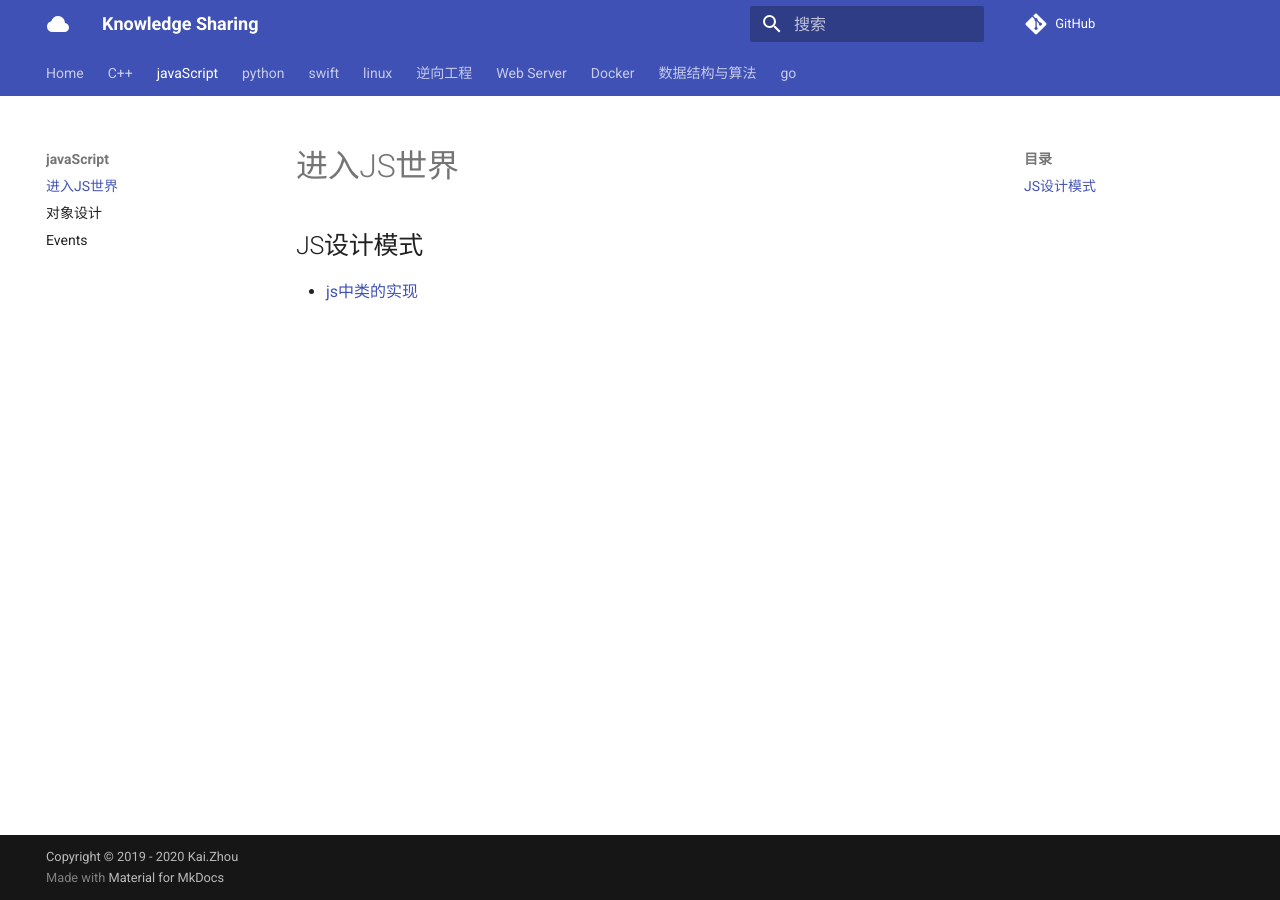
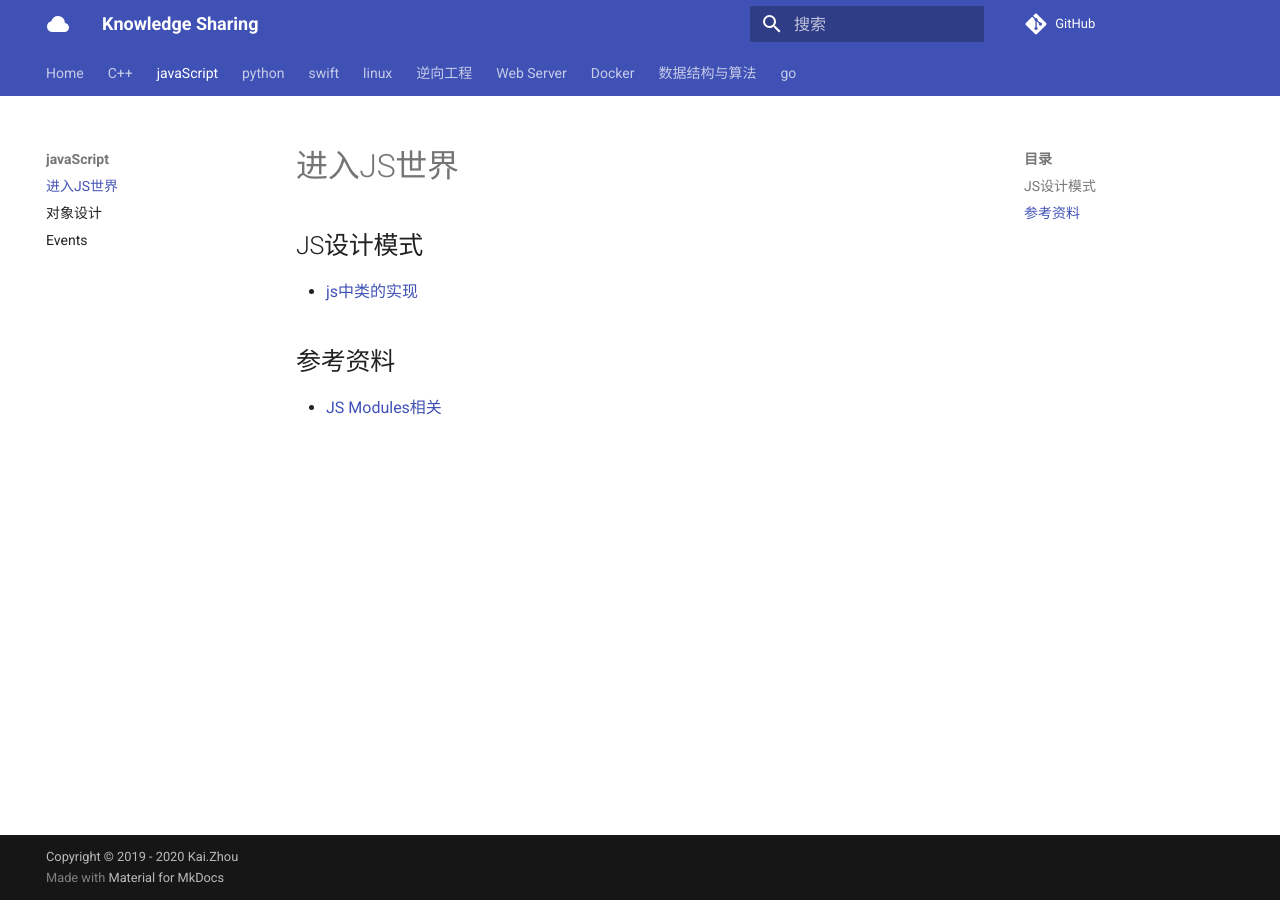
Before and after one commit to zhoukaidev/ks_blog, an MkDocs documentation site: the page built from docs/JS/README.md, in a window 1280 px wide. Built offline with MkDocs 1.6.1 and Material for MkDocs 9.7.7, drawn with Linux system fonts in a browser that asks for light colours; comment, search, counter and statistics services are not loaded.

Commit message:
Update README.md

```diff
--- a/docs/JS/README.md
+++ b/docs/JS/README.md
@@ -1,3 +1,7 @@
 ## JS设计模式
 
 * [js中类的实现](./ObjectOriented.md)
+
+## 参考资料
+
+* [JS Modules相关](https://javascript.info/modules-intro)
```
